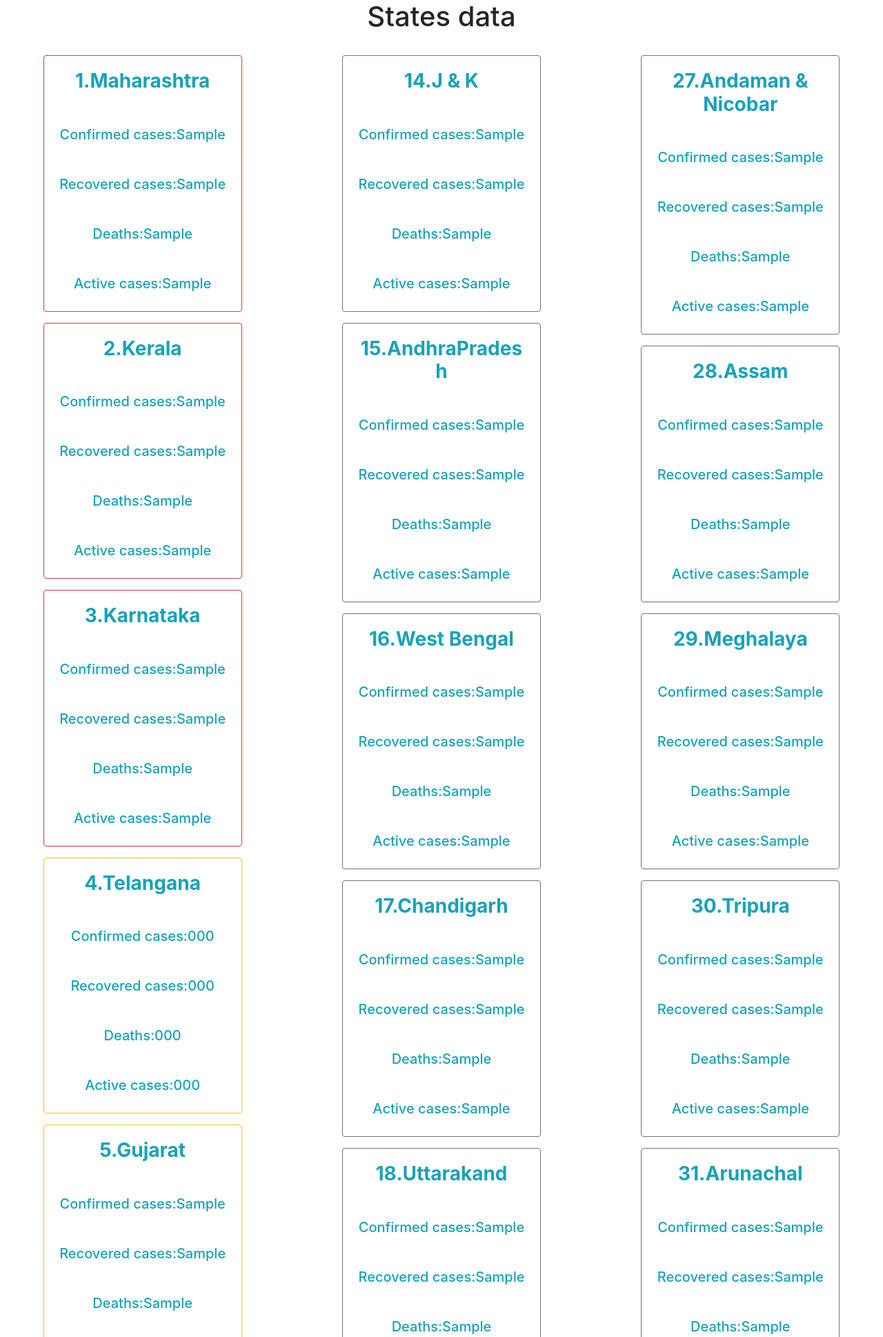
After one commit to harsharay/coronastats, a Django app: template covidapp/templates/covidapp/statesdata.html in a window 1280 px wide. The commit adds this page. Shown: the top 1938 px of the page at 69% size. Run offline with Django 3.2, Linux system fonts and the light colour scheme; the template is opened without the code that fills it: most values are stand-ins (such as "Sample title", 1, 10 or a date in 2020); some libraries are stand-ins or nearby versions.

Commit message:
Added individual stats for all the states of India and some design tweks

```diff
--- a/covidapp/templates/covidapp/helplines.html
+++ b/covidapp/templates/covidapp/helplines.html
@@ -21,7 +21,6 @@
 <br>
 <br>
 </div>
-<hr>
 <br>
 <br>
 <div align="center">
--- a/covidapp/templates/covidapp/intstats.html
+++ b/covidapp/templates/covidapp/intstats.html
@@ -4,6 +4,7 @@
   <br>
   <a href="{%url 'home'%}" class="btn btn-primary">Click to go home</a>
   <a href="{%url 'stats'%}" class="btn btn-warning">Click to view the stats of India</a>
+  <a href="{%url 'helpline'%}" class="btn btn-danger">Helplines and other details</a>
 </div>
 <div>
 <a href='{%url 'intstats'%}' class="btn btn-info">Stats refresh</a>
--- /dev/null
+++ b/covidapp/templates/covidapp/statesdata.html
@@ -0,0 +1,234 @@
+<link rel="stylesheet" href="https://stackpath.bootstrapcdn.com/bootstrap/4.4.1/css/bootstrap.min.css" integrity="sha384-Vkoo8x4CGsO3+Hhxv8T/Q5PaXtkKtu6ug5TOeNV6gBiFeWPGFN9MuhOf23Q9Ifjh" crossorigin="anonymous">
+<div class="container text-center"><h1>States data</h1></div>
+<br>
+<div class="card-columns">
+<div class="container text-center">
+<div class="card border-danger mb-3" style="width: 18rem;">
+  <h3 class="card-body text-info "><b>1.Maharashtra</b></h3>
+  <h5 class="card-body text-info">Confirmed cases:{{Maharashtra_conf}}</h5>
+  <h5 class="card-body text-info">Recovered cases:{{Maharashtra_recov}}</h5>
+  <h5 class="card-body text-info">Deaths:{{Maharashtra_deaths}}</h5>
+  <h5 class="card-body text-info">Active cases:{{Maharashtra_active}}</h5>
+</div>
+<div class='card border-danger mb-3' style="width: 18rem;">
+  <h3 class="card-body text-info"><b>2.Kerala</b></h3>
+  <h5 class="card-body text-info">Confirmed cases:{{Kerala_conf}}</h5>
+  <h5 class="card-body text-info">Recovered cases:{{Kerala_recov}}</h5>
+  <h5 class="card-body text-info">Deaths:{{Kerala_deaths}}</h5>
+  <h5 class="card-body text-info">Active cases:{{Kerala_active}}</h5>
+</div>
+<div class='card border-danger mb-3' style="width: 18rem;">
+  <h3 class="card-body text-info"><b>3.Karnataka</b></h3>
+  <h5 class="card-body text-info">Confirmed cases:{{Karnataka_conf}}</h5>
+  <h5 class="card-body text-info">Recovered cases:{{Karnataka_recov}}</h5>
+  <h5 class="card-body text-info">Deaths:{{Karnataka_deaths}}</h5>
+  <h5 class="card-body text-info">Active cases:{{Karnataka_active}}</h5>
+</div>
+<div class='card border-warning mb-3' style="width: 18rem;">
+  <h3 class="card-body text-info"><b>4.Telangana</b></h3>
+  <h5 class="card-body text-info">Confirmed cases:{{Telangana_conf}}</h5>
+  <h5 class="card-body text-info">Recovered cases:{{Telangana_recov}}</h5>
+  <h5 class="card-body text-info">Deaths:{{Telangana_deaths}}</h5>
+  <h5 class="card-body text-info">Active cases:{{Telangana_active}}</h5>
+</div> <div class='card border-warning mb-3' style="width: 18rem;">
+  <h3 class="card-body text-info"><b>5.Gujarat</b></h3>
+  <h5 class="card-body text-info">Confirmed cases:{{Gujarat_conf}}</h5>
+  <h5 class="card-body text-info">Recovered cases:{{Gujarat_recov}}</h5>
+  <h5 class="card-body text-info">Deaths:{{Gujarat_deaths}}</h5>
+  <h5 class="card-body text-info">Active cases:{{Gujarat_ac}}</h5>
+</div> <div class='card border-warning mb-3' style="width: 18rem;">
+  <h3 class="card-body text-info"><b>6.Uttar Pradesh</b></h3>
+  <h5 class="card-body text-info">Confirmed cases:{{Uttar_Pradesh_conf}}</h5>
+  <h5 class="card-body text-info">Recovered cases:{{Uttar_Pradesh_recov}}</h5>
+  <h5 class="card-body text-info">Deaths:{{Uttar_Pradesh_deaths}}</h5>
+  <h5 class="card-body text-info">Active cases:{{Uttar_Pradesh_active}}</h5>
+</div> <div class='card border-secondary mb-3' style="width: 18rem;">
+  <h3 class="card-body text-info"><b>7.Rajasthan</b></h3>
+  <h5 class="card-body text-info">Confirmed cases:{{Rajasthan_conf}}</h5>
+  <h5 class="card-body text-info">Recovered cases:{{Rajasthan_recov}}</h5>
+  <h5 class="card-body text-info">Deaths:{{Rajasthan_deaths}}</h5>
+  <h5 class="card-body text-info">Active cases:{{Rajasthan_active}}</h5>
+</div><div class='card border-secondary mb-3' style="width: 18rem;">
+  <h3 class="card-body text-info"><b>8.Delhi</b></h3>
+  <h5 class="card-body text-info">Confirmed cases:{{Delhi_conf}}</h5>
+  <h5 class="card-body text-info">Recovered cases:{{Delhi_recov}}</h5>
+  <h5 class="card-body text-info">Deaths:{{Delhi_deaths}}</h5>
+  <h5 class="card-body text-info">Active cases:{{Delhi_active}}</h5>
+</div><div class='card border-secondary mb-3' style="width: 18rem;">
+  <h3 class="card-body text-info"><b>9.Haryana</b></h3>
+  <h5 class="card-body text-info">Confirmed cases:{{Haryana_conf}}</h5>
+  <h5 class="card-body text-info">Recovered cases:{{Haryana_recov}}</h5>
+  <h5 class="card-body text-info">Deaths:{{Haryana_deaths}}</h5>
+  <h5 class="card-body text-info">Active cases:{{Haryana_active}}</h5>
+</div><div class='card border-secondary mb-3' style="width: 18rem;">
+  <h3 class="card-body text-info"><b>10.Punjab</b></h3>
+  <h5 class="card-body text-info">Confirmed cases:{{Punjab_conf}}</h5>
+  <h5 class="card-body text-info">Recovered cases:{{Punjab_recov}}</h5>
+  <h5 class="card-body text-info">Deaths:{{Punjab_deaths}}</h5>
+  <h5 class="card-body text-info">Active cases:{{Punjab_active}}</h5>
+</div><div class='card border-secondary mb-3' style="width: 18rem;">
+  <h3 class="card-body text-info"><b>11.Tamil Nadu</b></h3>
+  <h5 class="card-body text-info">Confirmed cases:{{Tamil_Nadu_conf}}</h5>
+  <h5 class="card-body text-info">Recovered cases:{{Tamil_Nadu_recov}}</h5>
+  <h5 class="card-body text-info">Deaths:{{Tamil_Nadu_deaths}}</h5>
+  <h5 class="card-body text-info">Active cases:{{Tamil_Nadu_active}}</h5>
+</div><div class='card border-secondary mb-3' style="width: 18rem;">
+  <h3 class="card-body text-info"><b>12.Madhya Pradesh</b></h3>
+  <h5 class="card-body text-info">Confirmed cases:{{Madhya_Pradesh_conf}}</h5>
+  <h5 class="card-body text-info">Recovered cases:{{Madhya_Pradesh_recov}}</h5>
+  <h5 class="card-body text-info">Deaths:{{Madhya_Pradesh_deaths}}</h5>
+  <h5 class="card-body text-info">Active cases:{{Madhya_Pradesh_active}}</h5>
+</div><div class='card border-secondary mb-3' style="width: 18rem;">
+  <h3 class="card-body text-info"><b>13.Ladakh</b></h3>
+  <h5 class="card-body text-info">Confirmed cases:{{Ladakh_conf}}</h5>
+  <h5 class="card-body text-info">Recovered cases:{{Ladakh_recov}}</h5>
+  <h5 class="card-body text-info">Deaths:{{Ladakh_deaths}}</h5>
+  <h5 class="card-body text-info">Active cases:{{Ladakh_active}}</h5>
+</div><div class='card border-secondary mb-3' style="width: 18rem;">
+  <h3 class="card-body text-info"><b>14.J & K</b></h3>
+  <h5 class="card-body text-info">Confirmed cases:{{Jammu_and_Kashmir_conf}}</h5>
+  <h5 class="card-body text-info">Recovered cases:{{Jammu_and_Kashmir_recov}}</h5>
+  <h5 class="card-body text-info">Deaths:{{Jammu_and_Kashmir_deaths}}</h5>
+  <h5 class="card-body text-info">Active cases:{{Jammu_and_Kashmir_active}}</h5>
+</div><div class='card border-secondary mb-3' style="width: 18rem;">
+  <h3 class="card-body text-info"><b>15.AndhraPradesh</b></h3>
+  <h5 class="card-body text-info">Confirmed cases:{{Andhra_Pradesh_conf}}</h5>
+  <h5 class="card-body text-info">Recovered cases:{{Andhra_Pradesh_recov}}</h5>
+  <h5 class="card-body text-info">Deaths:{{Andhra_Pradesh_deaths}}</h5>
+  <h5 class="card-body text-info">Active cases:{{Andhra_Pradesh_active}}</h5>
+</div><div class='card border-secondary mb-3' style="width: 18rem;">
+  <h3 class="card-body text-info"><b>16.West Bengal</b></h3>
+  <h5 class="card-body text-info">Confirmed cases:{{West_Bengal_conf}}</h5>
+  <h5 class="card-body text-info">Recovered cases:{{West_Bengal_recov}}</h5>
+  <h5 class="card-body text-info">Deaths:{{West_Bengal_deaths}}</h5>
+  <h5 class="card-body text-info">Active cases:{{West_Bengal_active}}</h5>
+</div><div class='card border-secondary mb-3' style="width: 18rem;">
+  <h3 class="card-body text-info"><b>17.Chandigarh</b></h3>
+  <h5 class="card-body text-info">Confirmed cases:{{Chandigarh_conf}}</h5>
+  <h5 class="card-body text-info">Recovered cases:{{Chandigarh_recov}}</h5>
+  <h5 class="card-body text-info">Deaths:{{Chandigarh_deaths}}</h5>
+  <h5 class="card-body text-info">Active cases:{{Chandigarh_active}}</h5>
+</div><div class='card border-secondary mb-3' style="width: 18rem;">
+  <h3 class="card-body text-info"><b>18.Uttarakand</b></h3>
+  <h5 class="card-body text-info">Confirmed cases:{{Uttarakand_conf}}</h5>
+  <h5 class="card-body text-info">Recovered cases:{{Uttarakand_recov}}</h5>
+  <h5 class="card-body text-info">Deaths:{{Uttarakand_deaths}}</h5>
+  <h5 class="card-body text-info">Active cases:{{Uttarakand_active}}</h5>
+</div><div class='card border-secondary mb-3' style="width: 18rem;">
+  <h3 class="card-body text-info"><b>19.Bihar</b></h3>
+  <h5 class="card-body text-info">Confirmed cases:{{Bihar_conf}}</h5>
+  <h5 class="card-body text-info">Recovered cases:{{Bihar_recov}}</h5>
+  <h5 class="card-body text-info">Deaths:{{Bihar_deaths}}</h5>
+  <h5 class="card-body text-info">Active cases:{{Bihar_active}}</h5>
+</div><div class='card border-secondary mb-3' style="width: 18rem;">
+  <h3 class="card-body text-info"><b>20.Himachal</b></h3>
+  <h5 class="card-body text-info">Confirmed cases:{{Himachal_Pradesh_conf}}</h5>
+  <h5 class="card-body text-info">Recovered cases:{{Himachal_Pradesh_recov}}</h5>
+  <h5 class="card-body text-info">Deaths:{{Himachal_Pradesh_deaths}}</h5>
+  <h5 class="card-body text-info">Active cases:{{Himachal_Pradesh_active}}</h5>
+</div><div class='card border-secondary mb-3' style="width: 18rem;">
+  <h3 class="card-body text-info"><b>21.Chhattisgarh</b></h3>
+  <h5 class="card-body text-info">Confirmed cases:{{Chhattisgarh_conf}}</h5>
+  <h5 class="card-body text-info">Recovered cases:{{Chhattisgarh_recov}}</h5>
+  <h5 class="card-body text-info">Deaths:{{Chhattisgarh_deaths}}</h5>
+  <h5 class="card-body text-info">Active cases:{{Chhattisgarh_active}}</h5>
+</div><div class='card border-secondary mb-3' style="width: 18rem;">
+  <h3 class="card-body text-info"><b>22.Goa</b></h3>
+  <h5 class="card-body text-info">Confirmed cases:{{Goa_conf}}</h5>
+  <h5 class="card-body text-info">Recovered cases:{{Goa_recov}}</h5>
+  <h5 class="card-body text-info">Deaths:{{Goa_deaths}}</h5>
+  <h5 class="card-body text-info">Active cases:{{Goa_active}}</h5>
+</div>
+  <div class='card border-secondary mb-3' style="width: 18rem;">
+  <h3 class="card-body text-info"><b>23.Odisha</b></h3>
+  <h5 class="card-body text-info">Confirmed cases:{{Odisha_conf}}</h5>
+  <h5 class="card-body text-info">Recovered cases:{{Odisha_recov}}</h5>
+  <h5 class="card-body text-info">Deaths:{{Odisha_deaths}}</h5>
+  <h5 class="card-body text-info">Active cases:{{Odisha_active}}</h5>
+</div><div class='card border-secondary mb-3' style="width: 18rem;">
+  <h3 class="card-body text-info"><b>24.Puducherry</b></h3>
+  <h5 class="card-body text-info">Confirmed cases:{{Puducherry_conf}}</h5>
+  <h5 class="card-body text-info">Recovered cases:{{Puducherry_recov}}</h5>
+  <h5 class="card-body text-info">Deaths:{{Puducherry_deaths}}</h5>
+  <h5 class="card-body text-info">Active cases:{{Puducherry_active}}</h5>
+</div><div class='card border-secondary mb-3' style="width: 18rem;">
+  <h3 class="card-body text-info"><b>25.Manipur</b></h3>
+  <h5 class="card-body text-info">Confirmed cases:{{Manipur_conf}}</h5>
+  <h5 class="card-body text-info">Recovered cases:{{Manipur_recov}}</h5>
+  <h5 class="card-body text-info">Deaths:{{Manipur_deaths}}</h5>
+  <h5 class="card-body text-info">Active cases:{{Manipur_active}}</h5>
+</div><div class='card border-secondary mb-3' style="width: 18rem;">
+  <h3 class="card-body text-info"><b>26.Mizoram</b></h3>
+  <h5 class="card-body text-info">Confirmed cases:{{Mizoram_conf}}</h5>
+  <h5 class="card-body text-info">Recovered cases:{{Mizoram_recov}}</h5>
+  <h5 class="card-body text-info">Deaths:{{Mizoram_deaths}}</h5>
+  <h5 class="card-body text-info">Active cases:{{Mizoram_active}}</h5>
+</div><div class='card border-secondary mb-3' style="width: 18rem;">
+  <h3 class="card-body text-info"><b>27.Andaman & Nicobar</b></h3>
+  <h5 class="card-body text-info">Confirmed cases:{{Andaman_and_Nicobar_Islands_conf}}</h5>
+  <h5 class="card-body text-info">Recovered cases:{{Andaman_and_Nicobar_Islands_recov}}</h5>
+  <h5 class="card-body text-info">Deaths:{{Andaman_and_Nicobar_Islands_deaths}}</h5>
+  <h5 class="card-body text-info">Active cases:{{Andaman_and_Nicobar_Islands_active}}</h5>
+</div><div class='card border-secondary mb-3' style="width: 18rem;">
+  <h3 class="card-body text-info"><b>28.Assam</b></h3>
+  <h5 class="card-body text-info">Confirmed cases:{{Assam_conf}}</h5>
+  <h5 class="card-body text-info">Recovered cases:{{Assam_recov}}</h5>
+  <h5 class="card-body text-info">Deaths:{{Assam_deaths}}</h5>
+  <h5 class="card-body text-info">Active cases:{{Assam_active}}</h5>
+</div><div class='card border-secondary mb-3' style="width: 18rem;">
+  <h3 class="card-body text-info"><b>29.Meghalaya</b></h3>
+  <h5 class="card-body text-info">Confirmed cases:{{Meghalaya_conf}}</h5>
+  <h5 class="card-body text-info">Recovered cases:{{Meghalaya_recov}}</h5>
+  <h5 class="card-body text-info">Deaths:{{Meghalaya_deaths}}</h5>
+  <h5 class="card-body text-info">Active cases:{{Meghalaya_active}}</h5>
+</div><div class='card border-secondary mb-3' style="width: 18rem;">
+  <h3 class="card-body text-info"><b>30.Tripura</b></h3>
+  <h5 class="card-body text-info">Confirmed cases:{{Tripura_conf}}</h5>
+  <h5 class="card-body text-info">Recovered cases:{{Tripura_recov}}</h5>
+  <h5 class="card-body text-info">Deaths:{{Tripura_deaths}}</h5>
+  <h5 class="card-body text-info">Active cases:{{Tripura_active}}</h5>
+</div><div class='card border-secondary mb-3' style="width: 18rem;">
+  <h3 class="card-body text-info"><b>31.Arunachal</b>
+  <h5 class="card-body text-info">Confirmed cases:{{Arunachal_Pradesh_conf}}</h5>
+  <h5 class="card-body text-info">Recovered cases:{{Arunachal_Pradesh_recov}}</h5>
+  <h5 class="card-body text-info">Deaths:{{Arunachal_Pradesh_deaths}}</h5>
+  <h5 class="card-body text-info">Active cases:{{Arunachal_Pradesh_active}}</h5>
+</div><div class='card border-secondary mb-3' style="width: 18rem;">
+  <h3 class="card-body text-info"><b>32.Jharkand</b></h3>
+  <h5 class="card-body text-info">Confirmed cases:{{Jharkand_conf}}</h5>
+  <h5 class="card-body text-info">Recovered cases:{{Jharkand_recov}}</h5>
+  <h5 class="card-body text-info">Deaths:{{Jharkand_deaths}}</h5>
+  <h5 class="card-body text-info">Active cases:{{Jharkand_active}}</h5>
+</div><div class='card border-secondary mb-3' style="width: 18rem;">
+  <h3 class="card-body text-info"><b>33.Nagaland</b></h3>
+  <h5 class="card-body text-info">Confirmed cases:{{Nagaland_conf}}</h5>
+  <h5 class="card-body text-info">Recovered cases:{{Nagaland_recov}}</h5>
+  <h5 class="card-body text-info">Deaths:{{Nagaland_deaths}}</h5>
+  <h5 class="card-body text-info">Active cases:{{Nagaland_active}}</h5>
+</div><div class='card border-secondary mb-3' style="width: 18rem;">
+  <h3 class="card-body text-info"><b>34.Sikkim</b></h3>
+  <h5 class="card-body text-info">Confirmed cases:{{Sikkim_conf}}</h5>
+  <h5 class="card-body text-info">Recovered cases:{{Sikkim_recov}}</h5>
+  <h5 class="card-body text-info">Deaths:{{Sikkim_deaths}}</h5>
+  <h5 class="card-body text-info">Active cases:{{Sikkim_active}}</h5>
+</div><div class='card border-secondary mb-3' style="width: 18rem;">
+  <h3 class="card-body text-info"><b>35.Dadra & Nagar</b>
+  <h5 class="card-body text-info">Confirmed cases:{{Dadra_and_Nagar_Haveli_conf}}</h5>
+  <h5 class="card-body text-info">Recovered cases:{{Dadra_and_Nagar_Haveli_recov}}</h5>
+  <h5 class="card-body text-info">Deaths:{{Dadra_and_Nagar_Haveli_deaths}}</h5>
+  <h5 class="card-body text-info">Active cases:{{Dadra_and_Nagar_Haveli_active}}</h5>
+</div><div class='card border-secondary mb-3' style="width: 18rem;">
+  <h3 class="card-body text-info"><b>36.Damana and diu</b></h3>
+  <h5 class="card-body text-info">Confirmed cases:{{Damana_and_diu_conf}}</h5>
+  <h5 class="card-body text-info">Recovered cases:{{Damana_and_diu_recov}}</h5>
+  <h5 class="card-body text-info">Deaths:{{Damana_and_diu_deaths}}</h5>
+  <h5 class="card-body text-info">Active cases:{{Damana_and_diu_active}}</h5>
+</div><div class='card border-secondary mb-3' style="width: 18rem;">
+  <h3 class="card-body text-info"><b>37.Lakshadweep</b></h3>
+  <h5 class="card-body text-info">Confirmed cases:{{Lakshadweep_conf}}</h5>
+  <h5 class="card-body text-info">Recovered cases:{{Lakshadweep_recov}}</h5>
+  <h5 class="card-body text-info">Deaths:{{Lakshadweep_deaths}}</h5>
+  <h5 class="card-body text-info">Active cases:{{Lakshadweep_active}}</h5>
+</div>
+</div>
+</div>
--- a/covidapp/templates/covidapp/stats.html
+++ b/covidapp/templates/covidapp/stats.html
@@ -3,9 +3,10 @@
 <div class="container text-center">
 <h2><u>COVID stats INDIA</u></h2>
 <a href="{%url 'home'%}" class="btn btn-primary">Click to go home</a>
+<a href="{%url 'helpline'%}" class="btn btn-danger">Helplines and other details</a>
 <br>
 <br>
-<h5><img src="https://toppng.com/uploads/preview/8-bit-caution-symbol-pixel-art-11563001122rkmsc6xjgs.png" width='20'></img> Confirmed cases: {{Confirmed_cases_India}},&nbsp{{Active_cases_india}} of them are active <img src="https://gifimage.net/wp-content/uploads/2018/04/police-siren-gif-6.gif" width='20'></img></h5>
+<h5><img src="https://toppng.com/uploads/preview/8-bit-caution-symbol-pixel-art-11563001122rkmsc6xjgs.png" width='20'></img> Confirmed cases: {{Confirmed_cases_India}} and {{Active_cases_india}} of them are active <img src="https://gifimage.net/wp-content/uploads/2018/04/police-siren-gif-6.gif" width='20'></img></h5>
 <h5><img src="https://i.ya-webdesign.com/images/transparent-death-8-bit-9.png" width="20"></img> Deaths: {{Deaths_india}}</h5>
 <h5><img src="https://data.whicdn.com/images/81085962/original.png" width='20'></img> Recovered cases: {{Recovered_cases_india}}</h5>
 <a href='{%url 'intstats'%}' class="btn btn-warning">Check international stats</a>
--- a/covidstats/urls.py
+++ b/covidstats/urls.py
@@ -23,4 +23,5 @@ urlpatterns = [
     path('stats/', views.stats, name='stats'),
     path('intstats/',views.intstats,name='intstats'),
     path('helplines/', views.helpline, name='helpline'),
+    path('statesdata/', views.statesdata, name='statesdata')
 ]
```
Also changed, not shown: covidapp/templates/covidapp/home.html (+7 -5 lines), covidapp/views.py (+105 -1 lines).
